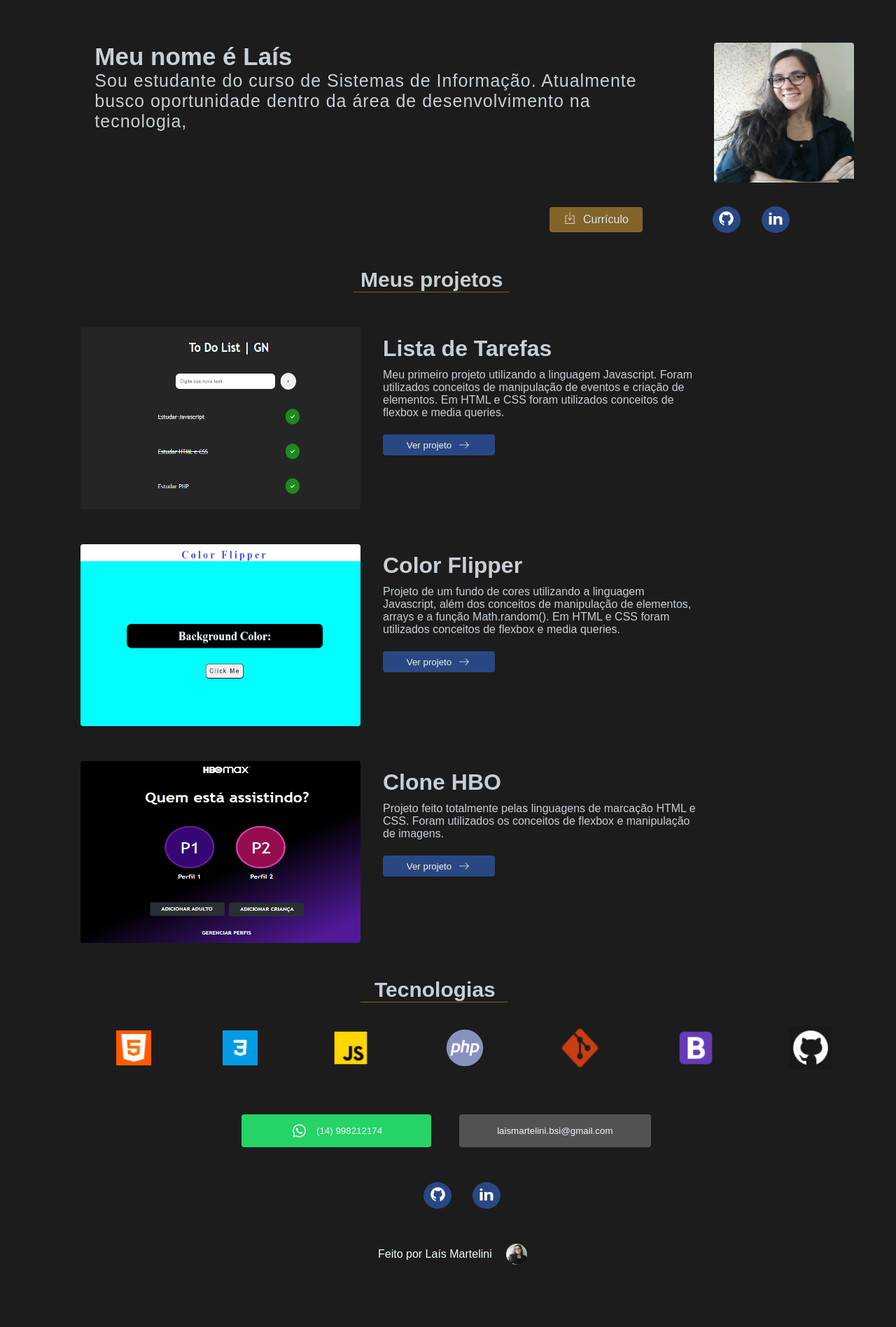
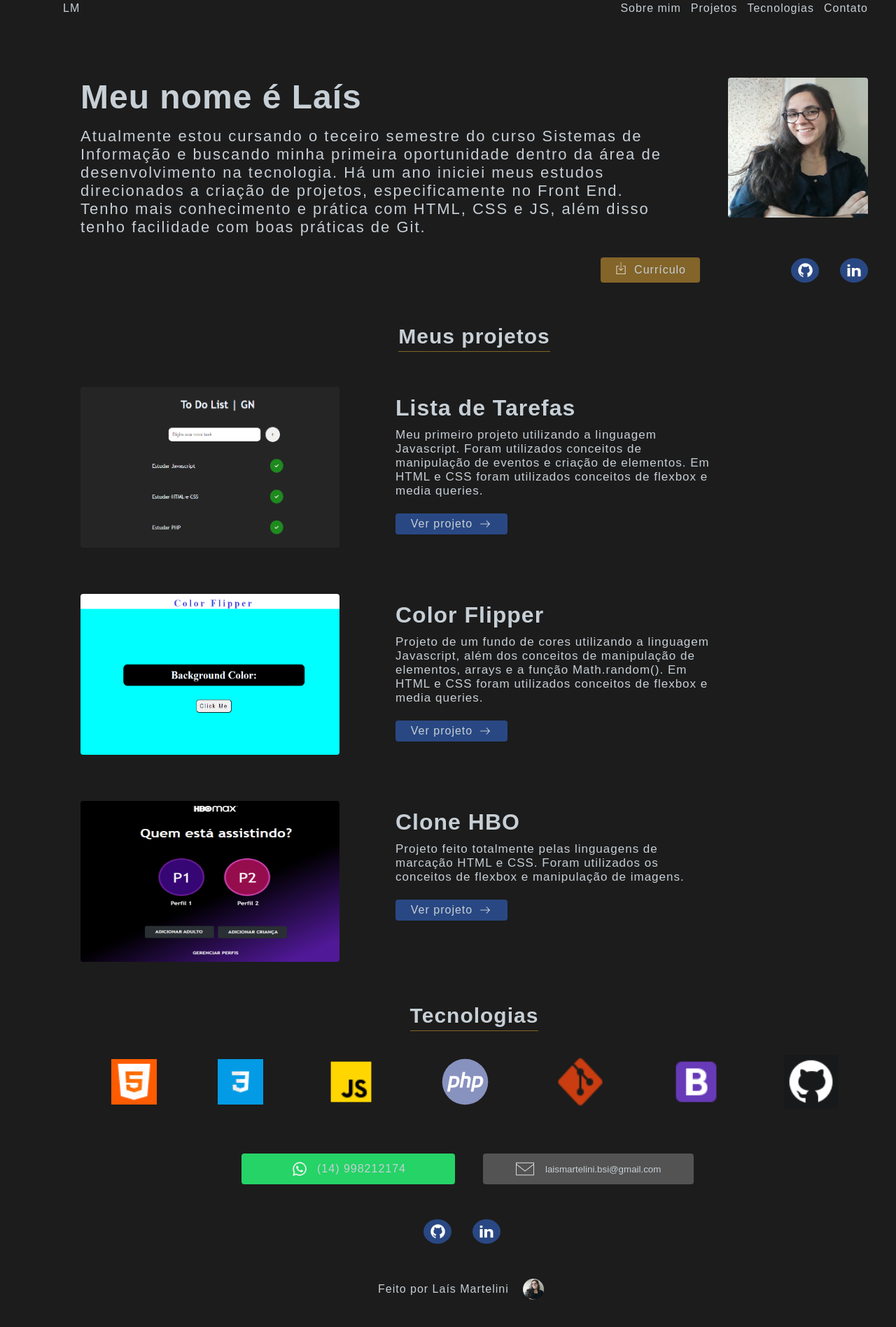
Before and after one commit to LMartelini/portfolio, a plain HTML site: page index.html in a window 1280 px wide. Shown: the part 47-1944 px from the top of the page at 70% size. Drawn offline with Linux system fonts and the light colour scheme; a script that the page names is missing.

Commit message:
programando botões

```diff
--- a/css/style.css
+++ b/css/style.css
@@ -5,11 +5,19 @@
     padding: 0;
     margin: 0;
     box-sizing: border-box;
+    color: rgb(199, 207, 214);
+    scroll-behavior: smooth;
 }
 
 body{
     background-color: #1C1C1C;
     font-family:sans-serif;
+    letter-spacing: 1px;
+    scroll-behavior: smooth;
+}
+
+a{
+    text-decoration: none;
 }
 
 /*
@@ -17,12 +25,12 @@ body{
 */
 .container{
     width: 1200px;
-    height: 2000px;
     margin: 0 auto;
+    margin-bottom: 50px;
 }
 
 header{
-    color: aliceblue;
+    margin-top: 50px;
     display: flex;
     justify-content: space-between;
 }
@@ -49,16 +57,16 @@ header{
 main{
     margin-top: 90px;
     margin-left: 75px;
-    color: rgb(199, 207, 214);
 }
 
 h1{
-    font-size: 35px;
+    font-size: 48px;
 }
 
 .about-me{
-    letter-spacing: 1px;
-    font-size: 25px;
+    letter-spacing: 2px;
+    font-size: 22px;
+    margin-top: 16px;
 }
 
 .img1{
@@ -73,7 +81,7 @@ h1{
 
 .alinharTextoImagem{
     display: flex;
-    justify-content: space-around;
+    justify-content: space-between;
 }
 
 .primarybutton{
@@ -93,7 +101,6 @@ button{
 .curriculo{
     padding: 6px 20px;
     border-radius: 4px;
-    color: rgb(219, 226, 231);
     background-color: #836429;
     border: #836429;
     display: flex;
@@ -109,9 +116,9 @@ button{
 .botoes{
     display: flex;
     align-items: center;
+    justify-content: flex-end;
     margin-top: 30px;
-    margin-left: 670px;
-    gap: 100px;
+    gap: 130px;
 }
 
 .divisao-primarybutton{
@@ -126,24 +133,26 @@ button{
 */
 
 h2{
-    margin-left: 400px;
-    margin-top: 50px;
+    /* margin-left: 400px; */
+    margin-top: 60px;
     font-size: 30px;
 }
 
 hr{
-    margin-left: 390px;
+    /* margin-left: 400px; */
+    margin-bottom: 50px;
 }
 
 .projetos-container {
     display: flex;
     flex-direction: column;
     justify-content: center;
+    gap: 16px;
 }
 
 .projeto{
     display: flex;
-    gap: 32px;
+    gap: 80px;
     margin-top: 50px;
 }
 
@@ -160,8 +169,8 @@ hr{
 }
 
 .img-projeto{
-    width: 400px;
-    height: 260px;
+    width: 370px;
+    height: 230px;
 }
 
 .projeto-txt h3 {
@@ -169,14 +178,13 @@ hr{
 }
 
 .projeto-txt p {
-    font-size: 16px;
+    font-size: 17px;
 }
 
 
 .button-section2{
     width: 160px;
     background-color: #294883;
-    color: beige;
     border: transparent;
     border-radius: 4px;
     display: flex;
@@ -185,11 +193,6 @@ hr{
     padding: 5px 0;
     margin-top: 12px;
     gap: 8px;
-}
-
-.button-section2 a{
-    text-decoration: none;
-    color: beige;
 }
 
 /*
@@ -204,14 +207,10 @@ hr{
     display: flex;
     align-items: center;
     justify-content: space-around;
+    flex-wrap: wrap;
     margin-top: 30px;
 }
 
-.h2-section3 {
-    margin-left: 420px;
-    margin-top: 50px;
-    font-size: 30px;
-}
 
 .hr-section3{
     margin-left: 400px;
@@ -234,7 +233,6 @@ hr{
 
 .wpp{
     padding: 9px 70px;
-    color: aliceblue;
     background-color: #25D366;
     border: #25D366;
     border-radius: 4px;
@@ -245,22 +243,17 @@ hr{
 
 .wpp a{
     text-decoration: none;
-    color: aliceblue;
-}
-
-.img-wpp{
-    width: 25px;
-    height: 25px;
 }
 
 .email{
-    padding: 16px 54px;
-    color: aliceblue;
+    padding: 9px 47px;
     border-radius: 4px;
     background-color: #535353;
     border: #535353;
     display: flex;
+    gap: 16px;
     align-items: center;
+    cursor: default;
 }
 
 .divisaoButtonSection4{
@@ -276,7 +269,6 @@ hr{
 
 
 footer{
-    color: azure;
     margin-left: 500px;
     margin-top: 50px;
 }
@@ -289,7 +281,16 @@ footer{
 
 .img-footer{
     border-radius: 100%;
+}
 
+.container-titulo {
+    display: flex;
+    justify-content: center;
+}
+
+.container-titulo h2 {
+    border-bottom: 1px solid #836429;
+    padding-bottom: 4px;
 }
 
 /* aplicando responsividade */
@@ -325,10 +326,17 @@ footer{
 
     .alinharTextoImagem {
         flex-direction: column;
+        align-items: center;
+        justify-content: center;
+    }
+    .imagens-section3 {
+        justify-content: center;
+        gap: 32px;
+
     }
 
     .img1 {
-        width: 100%;
+        width: 50%;
         height: auto;
         margin-top: 20px;
         margin-bottom: 20px;
@@ -339,17 +347,13 @@ footer{
         align-items: center;
         margin-left: 0;
         margin-top: 20px;
+        gap: 16px;
     }
 
     .divisao-primarybutton {
         display: flex;
         gap: 10px;
         margin-top: 10px;
-    }
-
-    h2, .h2-section3 {
-        margin-left: 0;
-        margin-top: 30px;
     }
 
     hr {
@@ -364,15 +368,19 @@ footer{
 
     .projeto {
         flex-direction: column;
+        align-items: center;
         gap: 20px;
     }
 
     .projeto-txt {
-        width: 100%;
+        width: 80%;
+        display: flex;
+        flex-direction: column;
+        align-items: center;
     }
 
     .img-projeto {
-        width: 100%;
+        width: 50%;
         height: auto;
     }
 
--- a/index.html
+++ b/index.html
@@ -12,47 +12,47 @@
         <header>
             <p class="logo">LM</p>
             <div class="cabeçalho">
-                <p>Sobre mim</p>
-                <p>Projetos</p>
-                <p>Contato</p>
+                <a href="#sobreMim">Sobre mim</a>
+                <a href="#projetos">Projetos</a>
+                <a href="#tecnologias">Tecnologias</a>
+                <a href="#contato">Contato</a>
             </div>
         </header>
 
         <main>
-            <section> <!-- primeira seção | sobre mim -->
+            <section id="sobreMim"> <!-- primeira seção | sobre mim -->
                 <div class="alinharTextoImagem">
                     <div class="texto-principal">
                         <h1>Meu nome é Laís</h1>
-                        <p class="about-me">Sou estudante do curso de Sistemas de Informação. Atualmente busco oportunidade dentro da área de desenvolvimento na tecnologia, </p>
+                        <p class="about-me">
+                            Atualmente estou cursando o teceiro semestre do curso Sistemas de Informação e buscando minha primeira oportunidade dentro da área de desenvolvimento na tecnologia. Há um ano iniciei meus estudos direcionados a criação de projetos, especificamente no Front End. Tenho mais conhecimento e prática com HTML, CSS e JS, além disso tenho facilidade com boas práticas de Git.
+                        </p>
                     </div>
-                    <div>
                     <img class="img1" src="imagens/perfil.jpeg">
                 </div>
-                </div>
                 <div class="botoes">
-                    <button class="curriculo">
+                    <a class="curriculo" href="./arquivo/cv.pdf" download="CV - Laís M. Marins" >
                         <img src="imagens/download.png" width="18px" height="18px">
                         Currículo
-                    </button>
+                    </a>
                     <div class="divisao-primarybutton">
-                        <button class="primarybutton">
-                            <a href="https://github.com/LMartelini">
+                        <a href="https://github.com/LMartelini" class="primarybutton" target="_blank">
                             <img src="imagens/github-azul.png" width="25px" height="25px">
                         </a>
-                        </button>
+                        </a>
 
-                        <button class="primarybutton">
-                            <a href="https://www.linkedin.com/in/la%C3%ADs-martelini-12ab66226/">
+                        <a href="https://www.linkedin.com/in/la%C3%ADs-martelini-12ab66226/" class="primarybutton" target="_blank">
                                 <img src="imagens/linkedin.png" width="38px" height="35px">
                         </a>
-                        </button>
                     </div>
                 </div>
             </section> <!-- fim primeira seção | sobre mim -->
 
-        <section> <!-- segunda seção | meus projetos -->
+        <section id="projetos"> <!-- segunda seção | meus projetos -->
+            <div class="container-titulo">
                 <h2>Meus projetos</h2>
-            <hr width="222px" size="1px" color="#836429">
+                <!-- <hr width="222px" size="1px" color="#836429"> -->
+            </div>
 
             <div class="projetos-container">
                 <div class="projeto">
@@ -62,10 +62,10 @@
                         <p>
                             Meu primeiro projeto utilizando a linguagem Javascript. Foram utilizados conceitos de manipulação de eventos e criação de elementos. Em HTML e CSS foram utilizados conceitos de flexbox e media queries.
                         </p>
-                        <button class="button-section2">
-                            <a href="https://lista-tarefas-rho.vercel.app/">Ver projeto</a>
+                        <a href="https://lista-tarefas-rho.vercel.app/" class="button-section2" target="_blank">
+                            Ver projeto
                             <img src="imagens/seta.png" width="20" height="20">
-                        </button>
+                        </a>
                     </div>
                 </div>
 
@@ -74,10 +74,10 @@
                     <div class="projeto-txt">
                         <h3>Color Flipper</h3>
                         <p>Projeto de um fundo de cores utilizando a linguagem Javascript, além dos conceitos de manipulação de elementos, arrays e a função Math.random(). Em HTML e CSS foram utilizados conceitos de flexbox e media queries.</p>
-                        <button class="button-section2">
-                            <a href="https://color-flipper-blond-ten.vercel.app/">Ver projeto</a>
+                        <a href="https://color-flipper-blond-ten.vercel.app/" class="button-section2" target="_blank">
+                            Ver projeto
                             <img src="imagens/seta.png" width="20" height="20">
-                        </button>
+                        </a>
                     </div>
                 </div>
 
@@ -86,57 +86,52 @@
                     <div class="projeto-txt">
                         <h3>Clone HBO</h3>
                         <p>Projeto feito totalmente pelas linguagens de marcação HTML e CSS. Foram utilizados os conceitos de flexbox e manipulação de imagens.</p>
-                        <button class="button-section2">
-                            <a href="https://clone-hbo-gules.vercel.app/">Ver projeto</a>
+                        <a href="https://clone-hbo-gules.vercel.app/" class="button-section2" target="_blank">
+                            Ver projeto
                             <img src="imagens/seta.png" width="20" height="20">
-                        </button>
+                        </a>
                     </div>
                 </div>
             </div>
         </section> <!-- fim segunda seção | meus projetos -->
 
-        <section> <!-- início terceira seção | tecnologias -->
+        <section id="tecnologias"> <!-- início terceira seção | tecnologias -->
+            <div class="container-titulo">
                 <h2 class="h2-section3">Tecnologias</h2>
-            <hr class="hr-section3" width="210" size="1px" color="#836429">
+            </div>
             <div class="imagens-section3">
-                <img src="imagens/html.png" width="50" height="50">
-                <img src="imagens/css.png" width="50" height="50">
-                <img src="imagens/js.png" width="62" height="62">
-                <img src="imagens/php.svg" width="60" height="60">
-                <img src="imagens/git.png" width="65" height="70">
-                <img src="imagens/bootstrap.png" width="62" height="62">
-                <img src="imagens/github-preto.png" width="62" height="62">
+                <img src="imagens/html.png" width="65" height="65">
+                <img src="imagens/css.png" width="65" height="65">
+                <img src="imagens/js.png" width="77" height="77">
+                <img src="imagens/php.svg" width="75" height="75">
+                <img src="imagens/git.png" width="80" height="85">
+                <img src="imagens/bootstrap.png" width="77" height="77">
+                <img src="imagens/github-preto.png" width="77" height="77">
             </div>
         </section> <!-- fim terceira seção | tecnologias -->
 
 
-        <section> <!-- início quarta seção | contato -->
+        <section id="contato"> <!-- início quarta seção | contato -->
             <div class="botoes-section4">
-                <button class="wpp">
-                    <img class="img-wpp" src="imagens/whatsapp.png">
-                    <a href="https://wa.me/5514998212174">
+                <a href="https://wa.me/5514998212174" class="wpp" target="_blank">
+                    <img src="imagens/whatsapp.png" width="26" height="26">
                     (14) 998212174
                 </a>
-                </button>
 
                 <button class="email">
-                    <img src="">
+                    <img src="./imagens/email.png" width="26" height="26">
                     laismartelini.bsi@gmail.com
                 </button>
 
             </div>
                 <div class="divisaoButtonSection4">
-                        <button class="primarybutton">
-                            <a href="https://github.com/LMartelini">
+                        <a href="https://github.com/LMartelini" class="primarybutton" target="_blank">
                             <img src="imagens/github-azul.png" width="25px" height="25px">
                         </a>
-                    </button>
 
-                    <button class="primarybutton">
-                        <a href="https://www.linkedin.com/in/la%C3%ADs-martelini-12ab66226/">
+                    <a href="https://www.linkedin.com/in/la%C3%ADs-martelini-12ab66226/" class="primarybutton" target="_blank">
                         <img src="imagens/linkedin.png" width="38px" height="35px">
                     </a>
-                    </button>
                 </div>
         </section> <!-- fim quarta seção | contato -->
         </main>
```
Also changed, not shown: imagens/email.png (added), main.js (deleted), 1 other file. Lines whose indentation alone changed are shown as unchanged.
